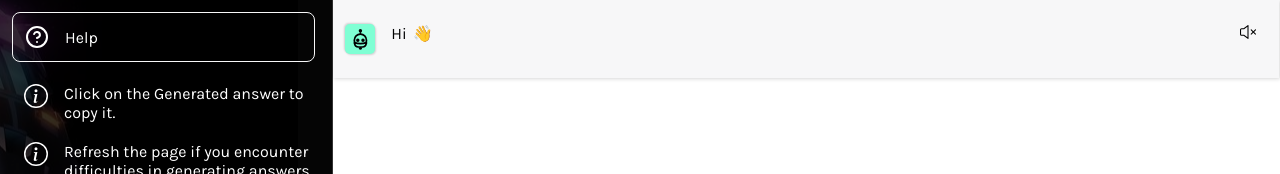
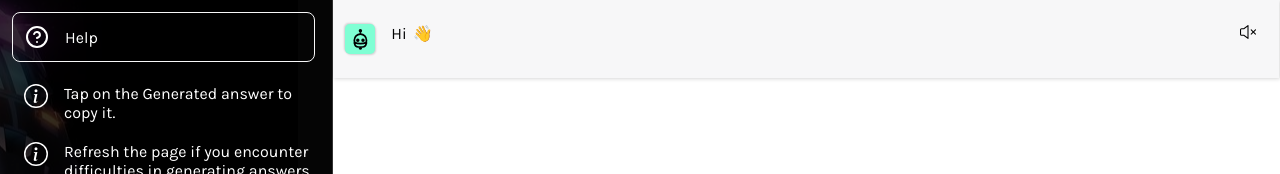
Before and after one commit to Manuelthegoat/voiceGPT, a React (Vite) app: page / in a window 1280 px wide. Shown: the top 174 px of the page. Built offline with nearby package versions, Linux system fonts and the light colour scheme.

Commit message:
added toast for copied text

```diff
--- a/src/components/SideBar.jsx
+++ b/src/components/SideBar.jsx
@@ -16,7 +16,7 @@ const SideBar = ({ menu, handleMenu }) => {
 						<div className="chat__history">
 							<div className="history">
 								<BsInfoCircle className="icon" />
-								Click on the Generated answer to copy it.
+								Tap on the Generated answer to copy it.
 							</div>
 
 							<div className="history">
```
